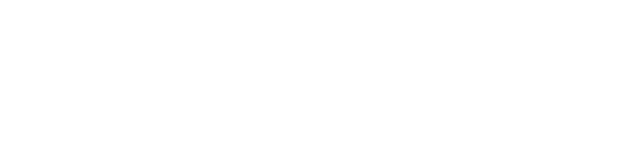
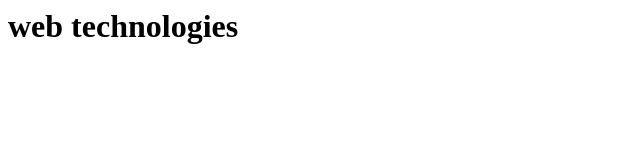
Before and after one commit to emma-oringa/web-technology, a plain HTML site: page index.html in a window 1280 px wide. Shown: the whole page, without its empty margins (0-640 px from the left). Drawn offline with Linux system fonts and the light colour scheme.

Commit message:
Update index.html

```diff
--- a/index.html
+++ b/index.html
@@ -5,6 +5,6 @@
     <title>Document</title>
 </head>
 <body>
-
+    <h1>web technologies</h1>
 </body>
 </html>
```
